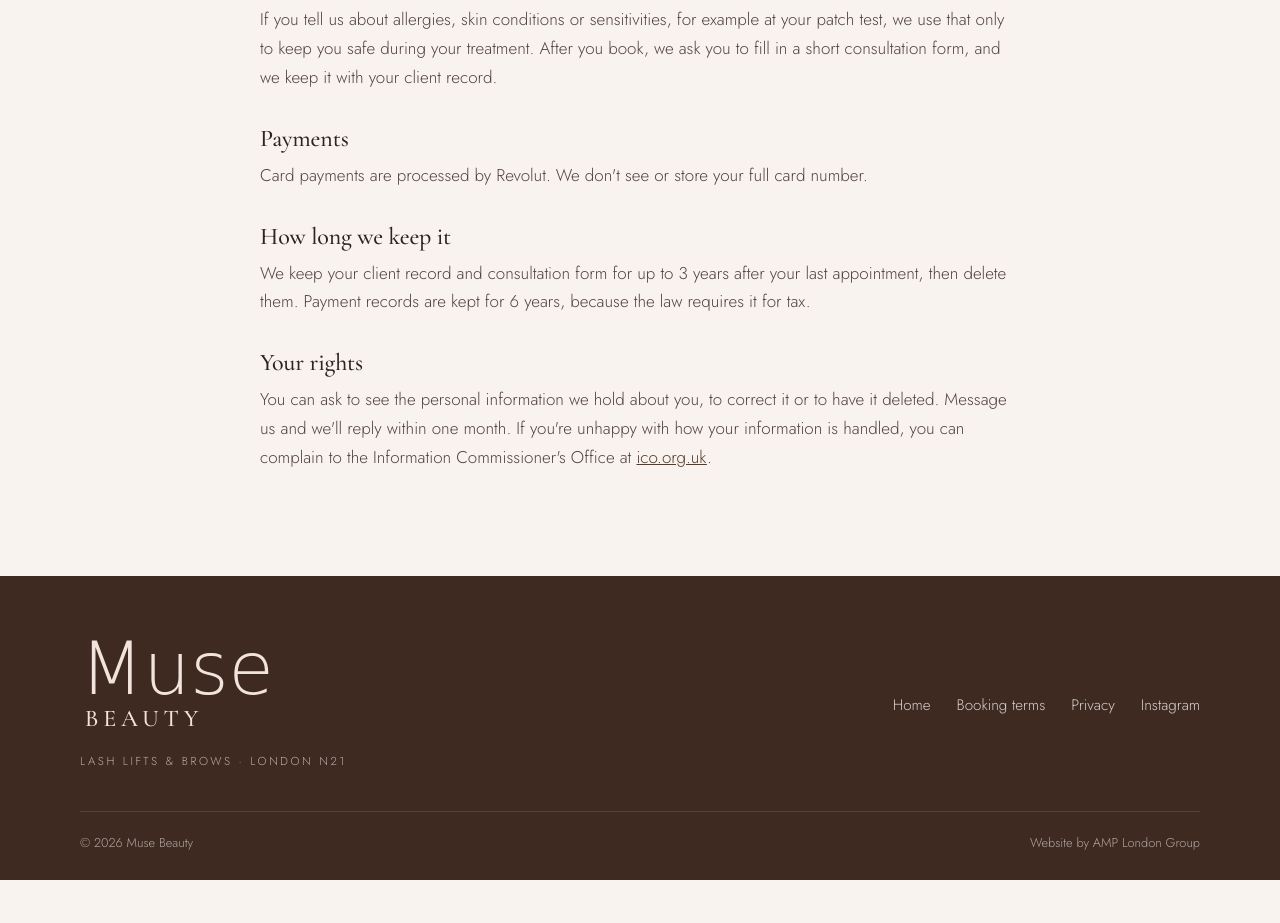
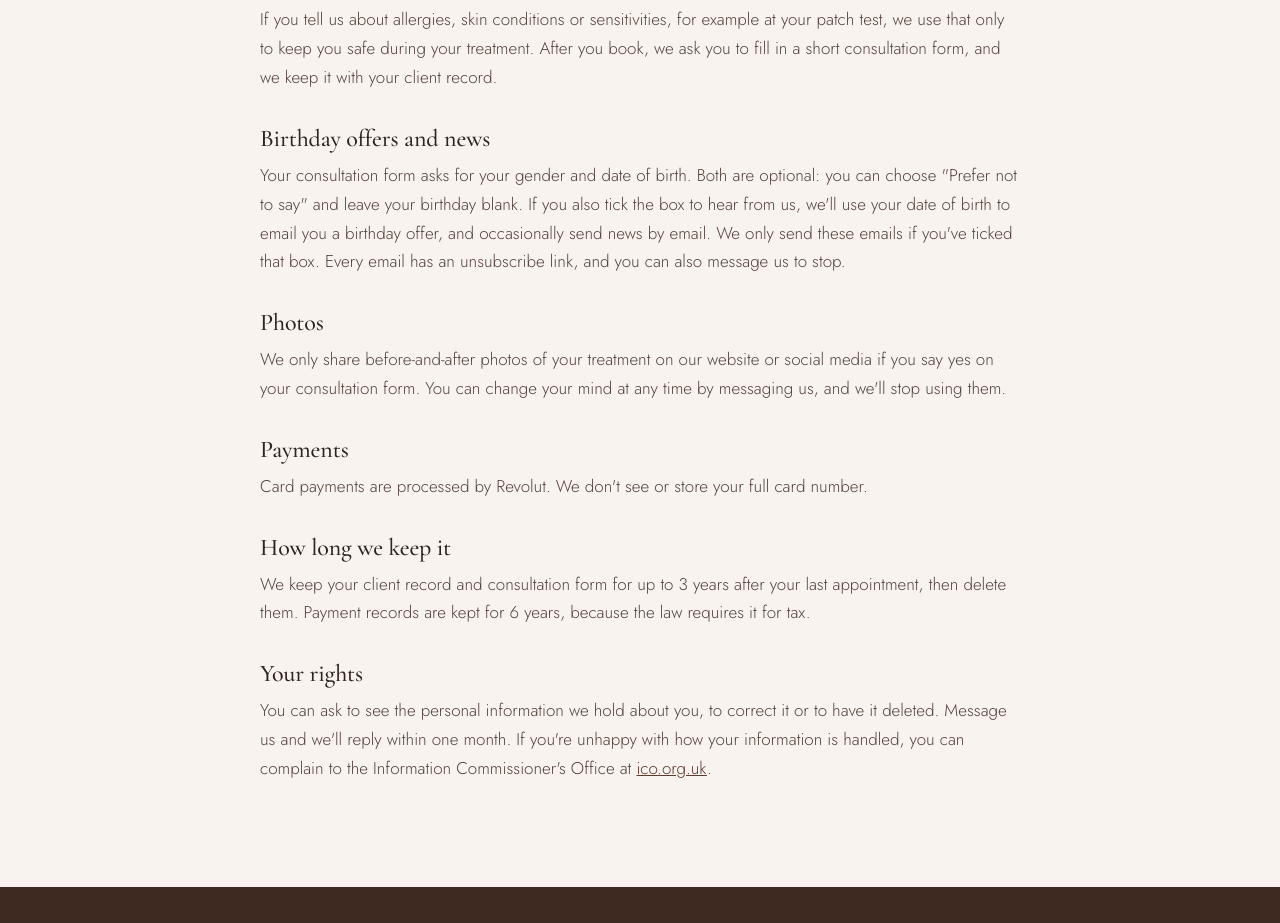
Before and after one commit to kpanayi7/muse-beauty-preview, a plain HTML site: page privacy.html in a window 1280 px wide. Shown: the part 811-1734 px from the top of the page. Before the commit the page ends 1691 px from the top, so only its background shows below. Drawn offline with nearby package versions, Linux system fonts and the light colour scheme; a web font is replaced by a local one.

```diff
--- a/privacy.html
+++ b/privacy.html
@@ -42,6 +42,12 @@
     <h2>At your appointment</h2>
     <p>If you tell us about allergies, skin conditions or sensitivities, for example at your patch test, we use that only to keep you safe during your treatment. After you book, we ask you to fill in a short consultation form, and we keep it with your client record.</p>
 
+    <h2>Birthday offers and news</h2>
+    <p>Your consultation form asks for your gender and date of birth. Both are optional: you can choose "Prefer not to say" and leave your birthday blank. If you also tick the box to hear from us, we'll use your date of birth to email you a birthday offer, and occasionally send news by email. We only send these emails if you've ticked that box. Every email has an unsubscribe link, and you can also message us to stop.</p>
+
+    <h2>Photos</h2>
+    <p>We only share before-and-after photos of your treatment on our website or social media if you say yes on your consultation form. You can change your mind at any time by messaging us, and we'll stop using them.</p>
+
     <h2>Payments</h2>
     <p>Card payments are processed by Revolut. We don't see or store your full card number.</p>
 
```
Also changed, not shown: booking-terms.html (+3 -0 lines), index.html (+4 -0 lines).
